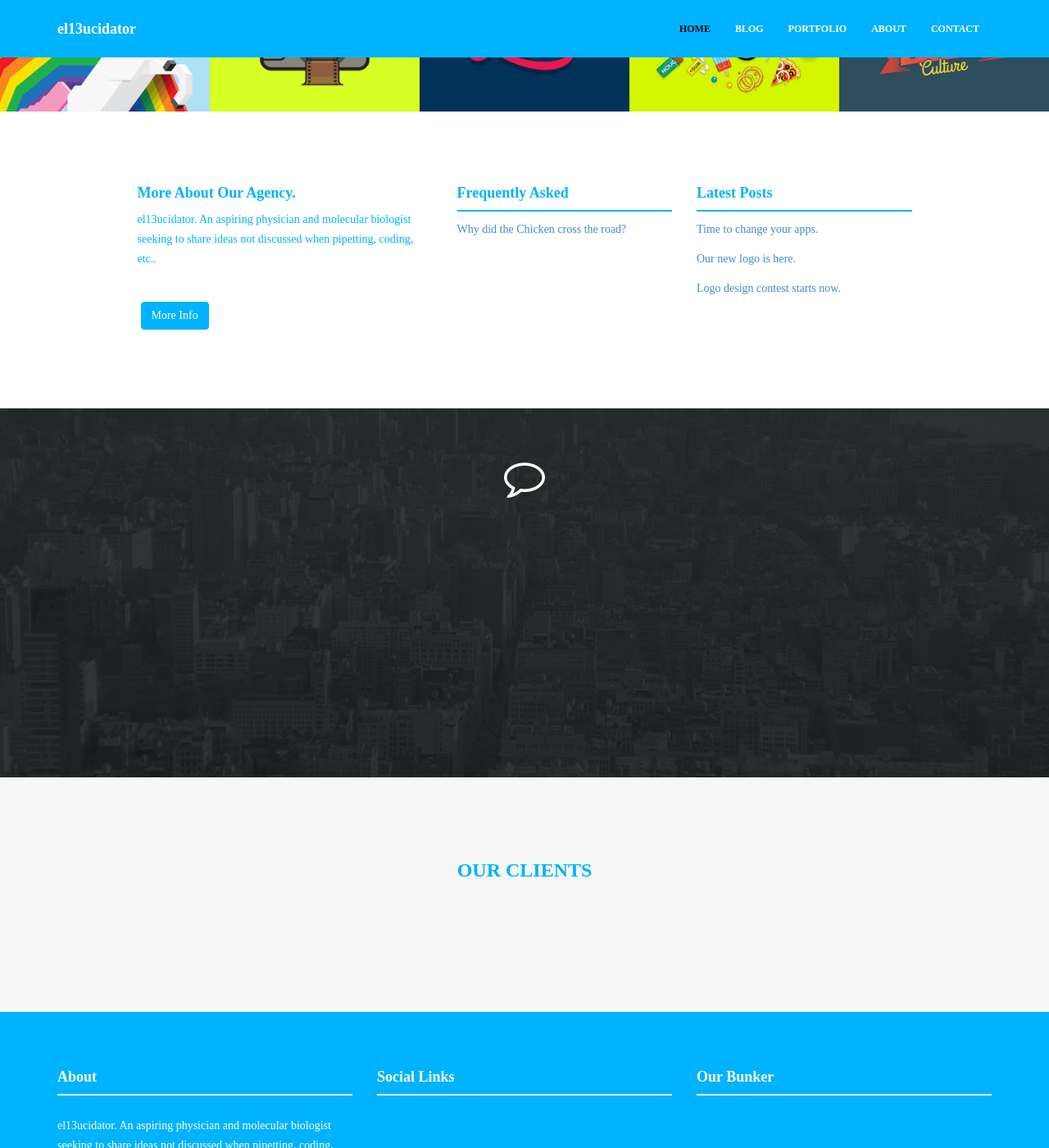
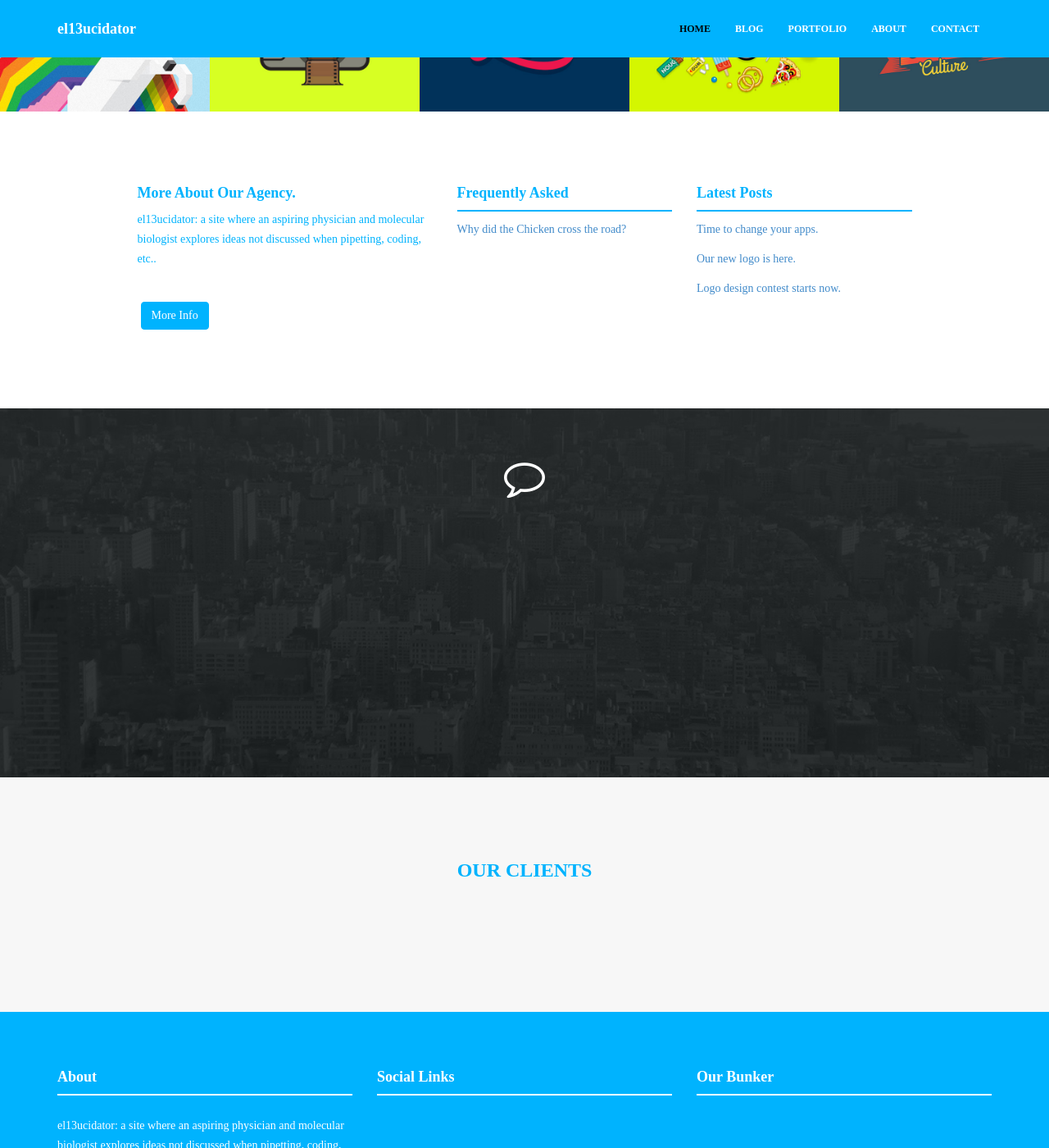
Before and after one commit to el13ucidator/el13ucidator.github.io, a Jekyll site: the page built from index.html, in a window 1280 px wide and 1400 px high, scrolled down 1822 px. Shown: the whole window at 82% size. Built offline with Jekyll 4.4.1, drawn with Linux system fonts in a browser that asks for light colours; nearby versions of some CDN libraries; some of the changed text lies outside the part shown.

Commit message:
commenting default extras out

```diff
--- a/_config.yml
+++ b/_config.yml
@@ -55,10 +55,10 @@ colors:  #in hex code if not noted else
   #  img: client01.png
 
 # Short text about your company. Shown in footer on every page and also separately on Home and Contact page.
-about: "el13ucidator. An aspiring physician and molecular biologist seeking to share ideas not discussed when pipetting, coding, etc.."
+about: "el13ucidator: a site where an aspiring physician and molecular biologist explores ideas not discussed when pipetting, coding, etc.."
 
 # Testimonial content. Shown on Home and About page.
-testimonial:
-    message: "   "
-    author:
-    position:
+#testimonial:
+  #  message: "   "
+    # author:
+    # position:
```
